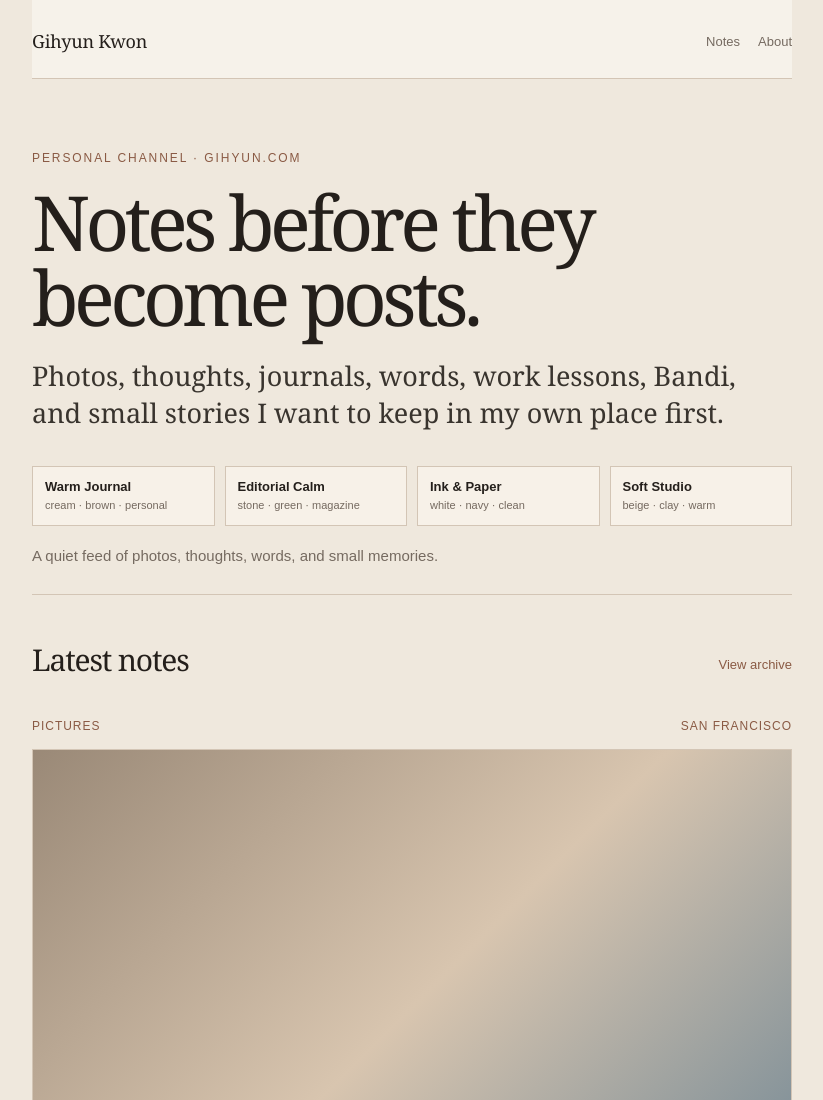
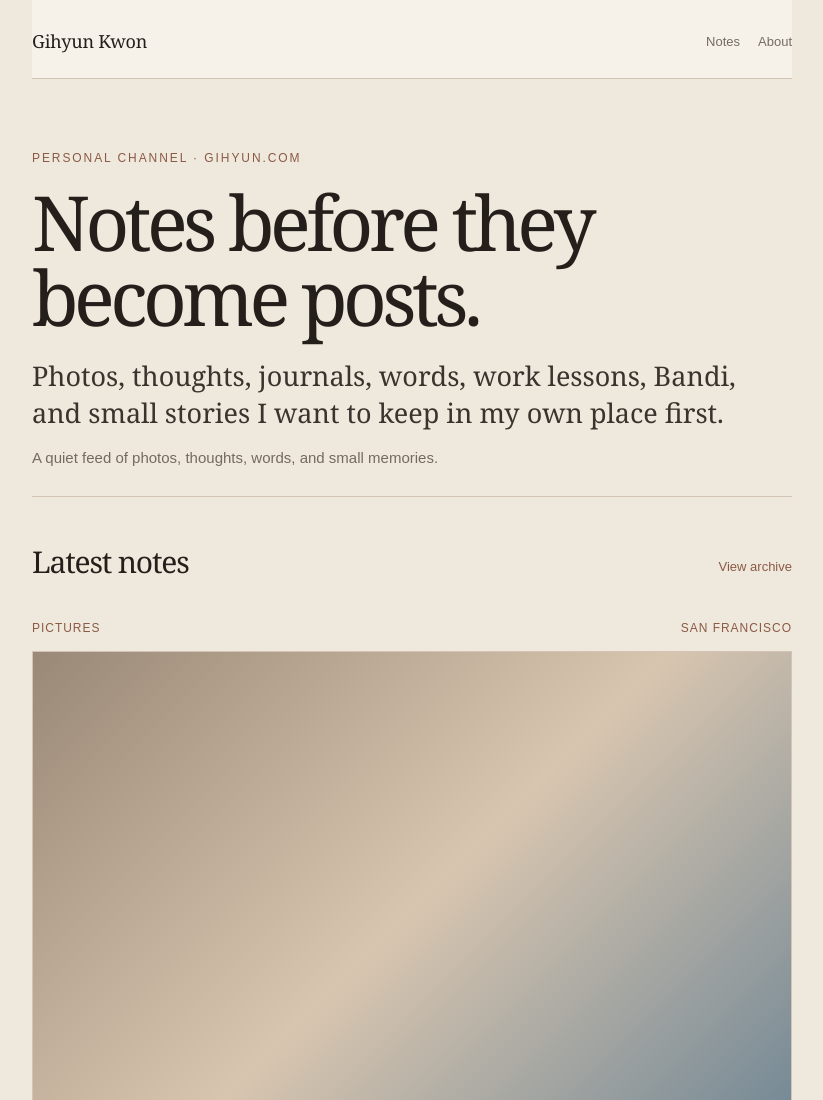
Before and after one commit to kenfromseoul/gihyun-site, a plain HTML site: page index.html in a window 1280 px wide. Shown: the top 1100 px of the page, without its empty margins (228-1051 px from the left). Drawn offline with Linux system fonts and the light colour scheme.

Commit message:
Update index.html
to choose soft studio

```diff
--- a/index.html
+++ b/index.html
@@ -331,14 +331,7 @@
       </p>
     </section>
 
-    <div class="tone-picker" aria-label="Color tone selector">
-      <button class="tone-button" onclick="setTone('tone-warm')"><strong>Warm Journal</strong><span>cream · brown · personal</span></button>
-      <button class="tone-button" onclick="setTone('tone-editorial')"><strong>Editorial Calm</strong><span>stone · green · magazine</span></button>
-      <button class="tone-button" onclick="setTone('tone-ink')"><strong>Ink & Paper</strong><span>white · navy · clean</span></button>
-      <button class="tone-button" onclick="setTone('tone-studio')"><strong>Soft Studio</strong><span>beige · clay · warm</span></button>
-    </div>
-
-    <p class="quiet-feed">A quiet feed of photos, thoughts, words, and small memories.</p>
+<p class="quiet-feed">A quiet feed of photos, thoughts, words, and small memories.</p>
 
     <main class="feed" id="feed">
       <div class="feed-head">
@@ -393,10 +386,5 @@
       <div>Seoul · gihyun.com</div>
     </footer>
   </div>
-  <script>
-    function setTone(tone) {
-      document.body.className = tone;
-    }
-  </script>
 </body>
 </html>
```
